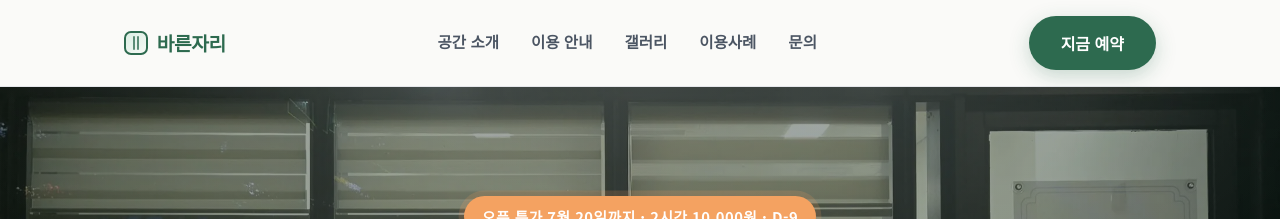
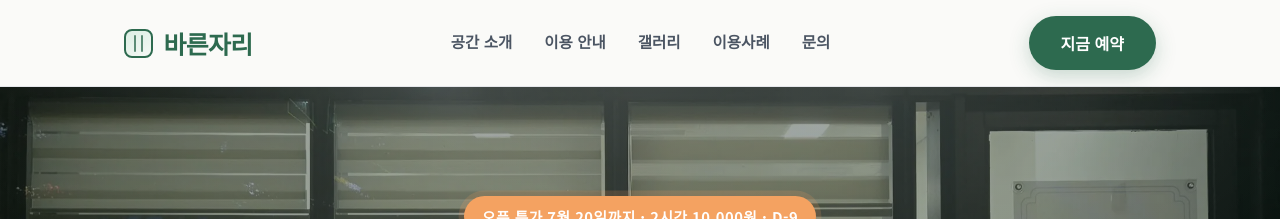
Before and after one commit to bareunspace/blog, a Jekyll site: the page built from index.html, in a window 1280 px wide. Shown: the top 219 px of the page. Built offline with Jekyll 4.4.1, drawn with Linux system fonts in a browser that asks for light colours.

Commit message:
chore: update quick preview check flow and header logo size

```diff
--- a/styles/main.css
+++ b/styles/main.css
@@ -38,11 +38,11 @@ nav {
 .nav-logo {
   display: inline-flex;
   align-items: center;
-  gap: .55rem;
-  font-size: 1.2rem;
+  gap: .65rem;
+  font-size: clamp(1.3rem, 1.15rem + .55vw, 1.55rem);
   font-weight: 800;
   color: var(--primary);
-  letter-spacing: -0.4px;
+  letter-spacing: -0.55px;
   line-height: 1;
 }
 .nav-logo:focus-visible {
@@ -51,10 +51,10 @@ nav {
   border-radius: 8px;
 }
 .logo-mark {
-  width: 24px;
-  height: 24px;
+  width: 29px;
+  height: 29px;
   border: 2px solid var(--primary);
-  border-radius: 7px;
+  border-radius: 8px;
   position: relative;
   background: linear-gradient(145deg, rgba(82,183,136,.18), rgba(82,183,136,.03));
   flex-shrink: 0;
@@ -63,14 +63,14 @@ nav {
 .logo-mark::after {
   content: '';
   position: absolute;
-  top: 3px;
-  bottom: 3px;
+  top: 4px;
+  bottom: 4px;
   width: 2px;
   background: rgba(45,106,79,.75);
   border-radius: 2px;
 }
-.logo-mark::before { left: 7px; }
-.logo-mark::after { right: 7px; }
+.logo-mark::before { left: 8px; }
+.logo-mark::after { right: 8px; }
 .logo-text {
   display: inline-block;
   transform: translateY(-.5px);
```
Also changed, not shown: docs/predeploy-checklist.md (+3 -3 lines), 1 other file.
